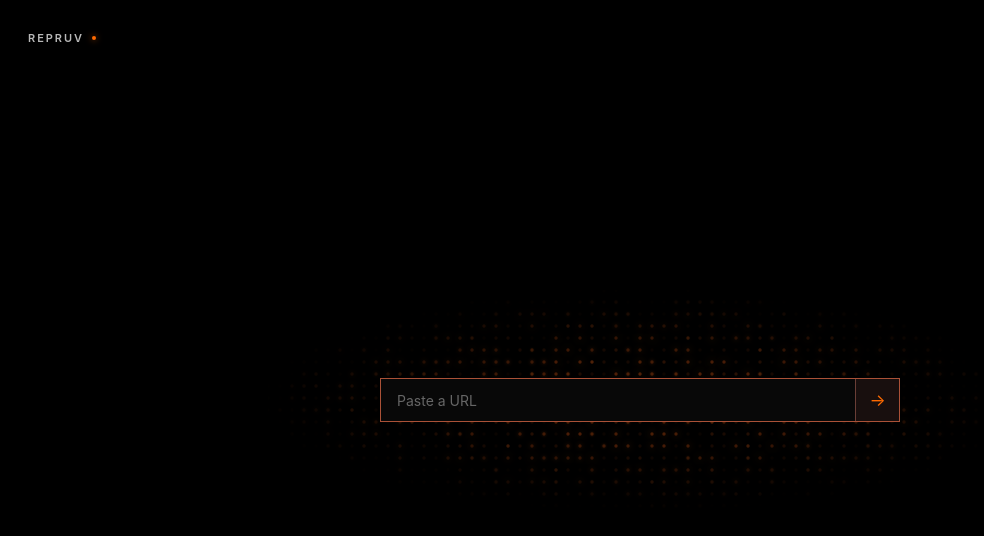
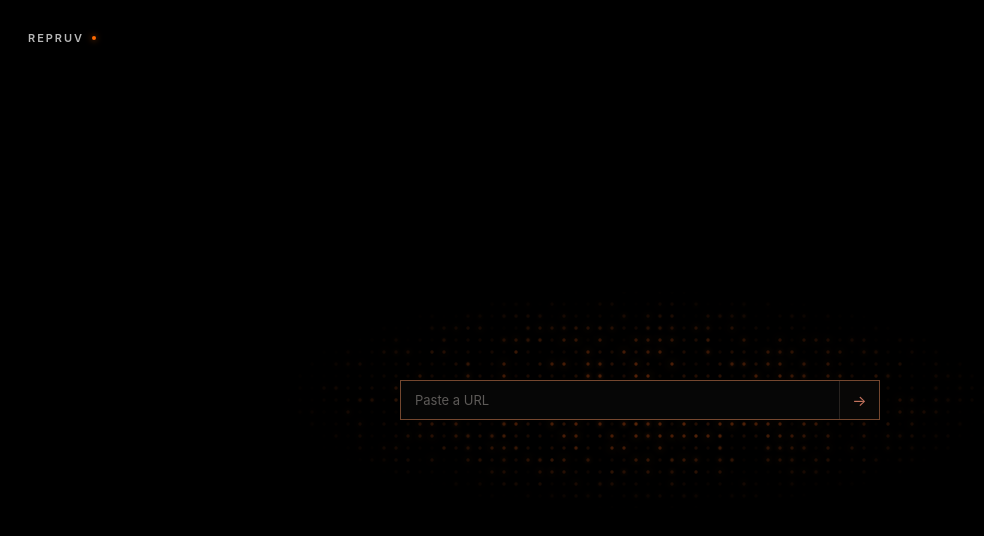
Before and after one commit to JSzesze/repruv, a website: page public/index.html in a window 1280 px wide. Shown: the whole page, without its empty margins (0-984 px from the left). Drawn offline with Linux system fonts and the light colour scheme.

Commit message:
Quiet the URL input

```diff
--- a/public/styles.css
+++ b/public/styles.css
@@ -96,7 +96,7 @@ main {
 .input-shell {
   position: relative;
   isolation: isolate;
-  width: min(520px, 100%);
+  width: min(480px, 100%);
   margin: 0 auto;
 }
 
@@ -122,43 +122,45 @@ form {
 
 .input-row {
   display: grid;
-  grid-template-columns: minmax(0, 1fr) 44px;
-  height: 44px;
-  border: 1px solid #292929;
-  background: #080808;
+  grid-template-columns: minmax(0, 1fr) 40px;
+  height: 40px;
+  border: 1px solid #25211f;
+  background: #060606;
+  transition: border-color 180ms cubic-bezier(0.25, 1, 0.5, 1);
 }
 
 .input-row:focus-within {
-  border-color: color-mix(in oklch, var(--orange) 62%, #292929);
+  border-color: color-mix(in oklch, var(--orange) 34%, #34302e);
 }
 
 input {
   width: 100%;
   min-width: 0;
   border: 0;
-  padding: 0 16px;
+  padding: 0 14px;
   outline: 0;
   background: transparent;
   color: #fff;
-  font-size: 14px;
+  font-size: 13px;
 }
 
 input::placeholder {
-  color: #666;
+  color: #5d5a58;
 }
 
 .input-row > button {
   border: 0;
-  border-left: 1px solid color-mix(in oklch, var(--orange) 32%, #292929);
-  background: color-mix(in oklch, var(--orange) 8%, #080808);
-  color: var(--orange);
-  font-size: 17px;
+  border-left: 1px solid #282320;
+  background: #080706;
+  color: color-mix(in oklch, var(--orange) 54%, #777);
+  font-size: 15px;
+  transition: background-color 180ms cubic-bezier(0.25, 1, 0.5, 1), color 180ms cubic-bezier(0.25, 1, 0.5, 1);
 }
 
 .input-row > button:hover,
 .input-row > button:focus-visible {
-  background: color-mix(in oklch, var(--orange) 18%, #080808);
-  color: color-mix(in oklch, var(--orange) 82%, #fff);
+  background: color-mix(in oklch, var(--orange) 10%, #080706);
+  color: var(--orange);
   outline: 0;
 }
 
```
Also changed, not shown: .impeccable.md.
